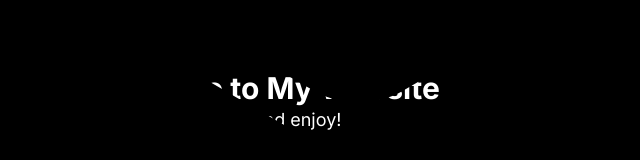
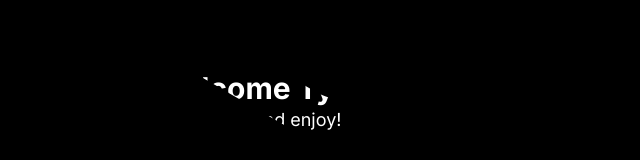
Before and after one commit to sahil2803/my-app, a Next.js app: page / in a window 1280 px wide. Shown: the part 282-442 px from the top of the page, without its empty margins (281-921 px from the left). Built offline with nearby package versions, Linux system fonts and the light colour scheme.

Commit message:
changed title

```diff
--- a/app/page.tsx
+++ b/app/page.tsx
@@ -4,7 +4,7 @@ export default function Home() {
   return (
     <main className="flex min-h-screen items-center justify-center bg-black">
       <header className="text-center text-white mb-8">
-        <h1 className="text-3xl font-bold">Welcome to My Website</h1>
+        <h1 className="text-3xl font-bold">Welcome Tyler </h1>
         <p className="text-lg">Explore and enjoy!</p>
       </header>
       <div className="w-48 h-48">
```
